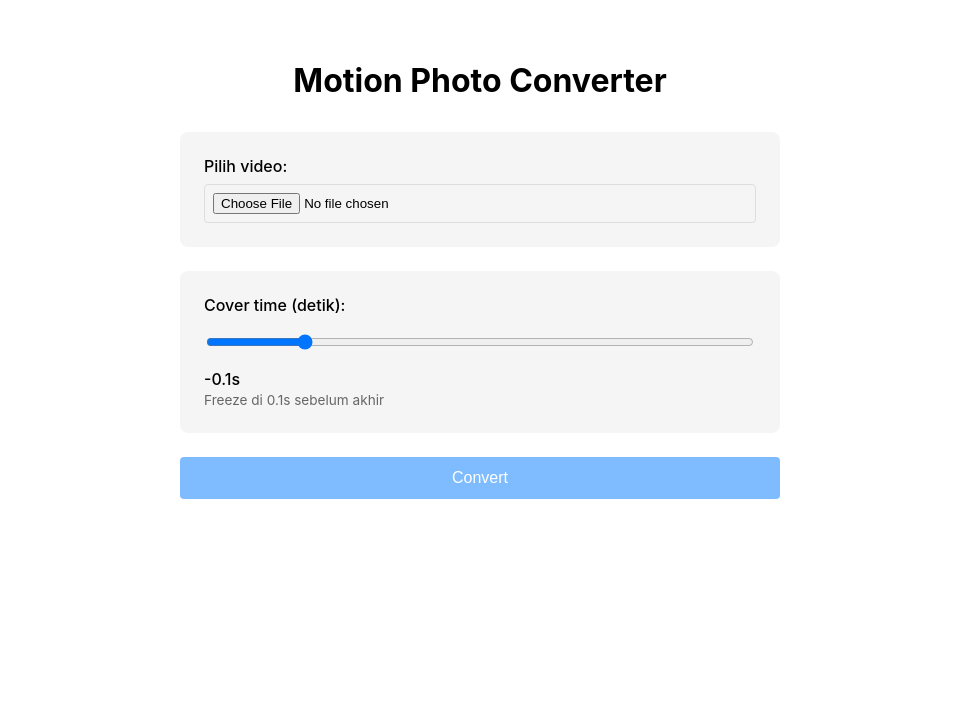
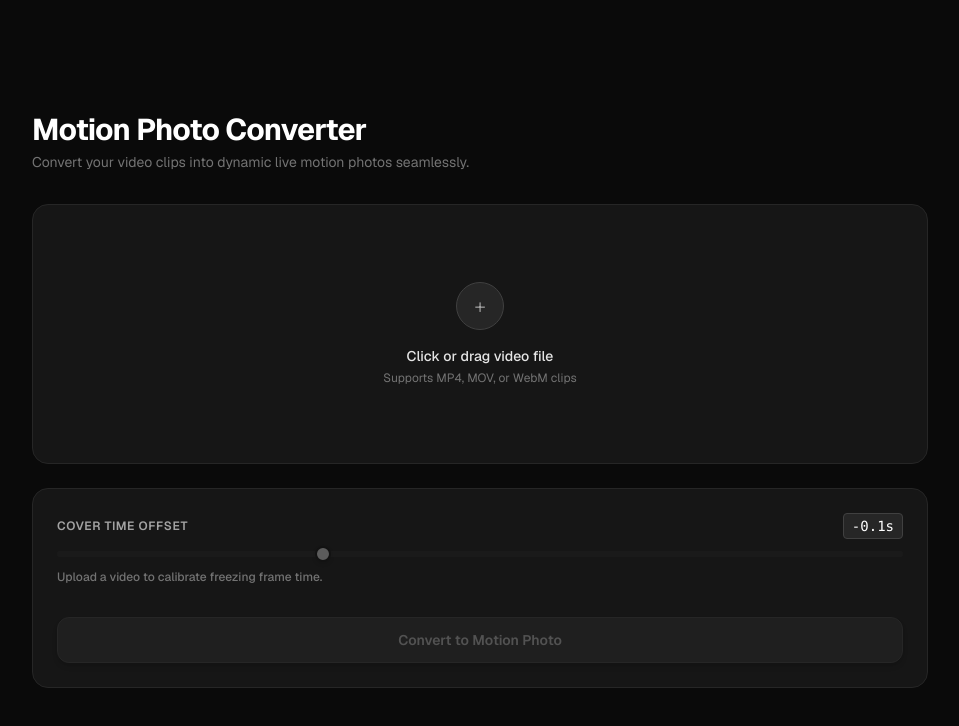
Before and after one commit to Tyoo18/Motion-Photo-Converter, a Next.js app: page / in a window 1280 px wide. Shown: the top 726 px of the page, without its empty margins (160-1119 px from the left). Built offline with nearby package versions, Linux system fonts and the light colour scheme.

Commit message:
UI/UX change 01

```diff
--- a/app/globals.css
+++ b/app/globals.css
@@ -1,83 +1,82 @@
-.container {
-  max-width: 600px;
-  margin: 0 auto;
-  padding: 2rem;
-  font-family: -apple-system, BlinkMacSystemFont, "Segoe UI", sans-serif;
+@import "tailwindcss";
+
+/* [STYLE]: Reset basic global canvas ke aesthetic deep dark mode */
+body {
+  background-color: #0a0a0a;
+  color: #ffffff;
+  font-family:
+    var(--font-geist-sans),
+    -apple-system,
+    BlinkMacSystemFont,
+    "Segoe UI",
+    Roboto,
+    sans-serif;
 }
 
-h1 {
-  text-align: center;
-  margin-bottom: 2rem;
+/* [STYLE]: Custom style khusus range slider agar tampak premium */
+.custom-slider {
+  -webkit-appearance: none;
+  appearance: none;
+  height: 6px;
+  background: #262626;
+  border-radius: 9999px;
+  outline: none;
+  transition: background 0.2s;
 }
 
-.card {
-  background: #f5f5f5;
-  padding: 1.5rem;
-  border-radius: 8px;
-  margin-bottom: 1.5rem;
+.custom-slider::-webkit-slider-thumb {
+  -webkit-appearance: none;
+  appearance: none;
+  width: 16px;
+  height: 16px;
+  border-radius: 50%;
+  background: #ffffff;
+  cursor: pointer;
+  border: 2px solid #0a0a0a;
+  box-shadow: 0 2px 4px rgba(0, 0, 0, 0.4);
+  transition:
+    transform 0.1s,
+    background-color 0.2s;
 }
 
-label {
-  display: flex;
-  flex-direction: column;
-  gap: 0.5rem;
-  font-weight: 500;
+.custom-slider::-webkit-slider-thumb:hover {
+  transform: scale(1.15);
 }
 
-input[type="file"],
-input[type="range"] {
-  padding: 0.5rem;
-  border: 1px solid #ddd;
-  border-radius: 4px;
+.custom-slider::-webkit-slider-thumb:active {
+  transform: scale(0.95);
+  background: #e5e5e5;
 }
 
-small {
-  color: #666;
-  font-size: 0.85rem;
+/* [STYLE]: Micro keyframe animations untuk memperhalus layout shifting */
+@keyframes fadeIn {
+  from {
+    opacity: 0;
+    transform: translateY(4px);
+  }
+  to {
+    opacity: 1;
+    transform: translateY(0);
+  }
 }
 
-button {
-  width: 100%;
-  padding: 0.75rem;
-  background: #007bff;
-  color: white;
-  border: none;
-  border-radius: 4px;
-  font-size: 1rem;
-  cursor: pointer;
+.animate-fade-in {
+  animation: fadeIn 0.4s cubic-bezier(0.16, 1, 0.3, 1) forwards;
 }
 
-button:hover:not(:disabled) {
-  background: #0056b3;
+@keyframes shake {
+  0%,
+  100% {
+    transform: translateX(0);
+  }
+  25% {
+    transform: translateX(-4px);
+  }
+  75% {
+    transform: translateX(4px);
+  }
 }
 
-button:disabled {
-  opacity: 0.5;
-  cursor: not-allowed;
+.animate-shake {
+  animation: shake 0.2s ease-in-out 2;
 }
-
-.error {
-  background: #fee;
-  color: #c33;
-  padding: 1rem;
-  border-radius: 4px;
-  margin-top: 1rem;
-}
-
-.success {
-  background: #efe;
-  color: #3c3;
-  padding: 1rem;
-  border-radius: 4px;
-  margin-top: 1rem;
-}
-
-.success a {
-  display: inline-block;
-  margin-top: 0.5rem;
-  padding: 0.5rem 1rem;
-  background: #3c3;
-  color: white;
-  text-decoration: none;
-  border-radius: 4px;
-}
--- a/app/page.js
+++ b/app/page.js
@@ -1,20 +1,50 @@
 "use client";
 
-import { useState } from "react";
+// [INIT]: Import React hooks yang dibutuhkan
+import { useState, useRef, useEffect } from "react";
 
 export default function Home() {
+  // [STATE]: Core states untuk file, waktu, dan status konversi
   const [videoFile, setVideoFile] = useState(null);
+  const [videoPreviewUrl, setVideoPreviewUrl] = useState("");
+  const [videoDuration, setVideoDuration] = useState(0);
   const [coverTime, setCoverTime] = useState(-0.1);
   const [loading, setLoading] = useState(false);
   const [error, setError] = useState("");
   const [downloadLink, setDownloadLink] = useState("");
 
+  // [INIT]: Ref untuk mengontrol video player secara langsung
+  const videoRef = useRef(null);
+
+  // [HANDLER]: Mengatur pergantian file video dan reset state lama
   const handleVideoChange = (e) => {
-    setVideoFile(e.target.files[0]);
+    const file = e.target.files[0];
+    if (!file) return;
+
+    if (videoPreviewUrl) {
+      URL.revokeObjectURL(videoPreviewUrl);
+    }
+
+    setVideoFile(file);
+    setVideoPreviewUrl(URL.createObjectURL(file));
     setError("");
     setDownloadLink("");
+    setCoverTime(-0.1);
   };
 
+  // [UTIL]: Sinkronisasi frame video player ketika nilai slider berubah
+  useEffect(() => {
+    if (!videoRef.current || !videoDuration) return;
+
+    if (coverTime < 0) {
+      const targetTime = videoDuration + coverTime;
+      videoRef.current.currentTime = Math.max(0, targetTime);
+    } else {
+      videoRef.current.currentTime = Math.min(coverTime, videoDuration);
+    }
+  }, [coverTime, videoDuration]);
+
+  // [HANDLER]: Mengirim data video ke server-side API untuk diconvert
   const handleConvert = async () => {
     if (!videoFile) {
       setError("Pilih video dulu");
@@ -49,58 +79,189 @@ export default function Home() {
     }
   };
 
+  // [RENDER]: Komponen UI utama dengan arsitektur Bento Grid Tailwind v4
   return (
-    <main className="container">
-      <h1>Motion Photo Converter</h1>
+    <main className="min-h-screen bg-[#0a0a0a] text-[#ffffff] flex flex-col items-center justify-center p-4 sm:p-8 selection:bg-white selection:text-black">
+      <div className="w-full max-w-4xl flex flex-col gap-6">
+        {/* Header Section */}
+        <header className="text-center sm:text-left mb-2">
+          <h1 className="text-2xl sm:text-3xl font-bold tracking-tight">
+            Motion Photo Converter
+          </h1>
+          <p className="text-sm text-[#737373] mt-1">
+            Convert your video clips into dynamic live motion photos seamlessly.
+          </p>
+        </header>
 
-      <div className="card">
-        <label>
-          Pilih video:
+        {/* TOP SECTION: Dynamic Split Grid Container */}
+        <section
+          className={`grid gap-4 transition-all duration-500 ease-in-out ${videoFile ? "grid-cols-1 md:grid-cols-2" : "grid-cols-1"}`}
+        >
+          {/* Box Input - Optimized to min-h-65 */}
+          <div className="relative bg-[#161616] border border-[#262626] rounded-2xl p-8 flex flex-col items-center justify-center min-h-65 text-center transition-all group hover:border-[#404040]">
             <input
               type="file"
               accept="video/*"
               onChange={handleVideoChange}
               disabled={loading}
+              className="absolute inset-0 w-full h-full opacity-0 cursor-pointer disabled:cursor-not-allowed z-10"
             />
-        </label>
-        {videoFile && <p>✓ {videoFile.name}</p>}
+            <div className="flex flex-col items-center gap-4 pointer-events-none">
+              <div className="w-12 h-12 rounded-full bg-[#262626] flex items-center justify-center border border-[#404040] group-hover:scale-105 transition-transform duration-300">
+                <span className="text-xl font-light text-[#a3a3a3]">
+                  {videoFile ? "↺" : "+"}
+                </span>
+              </div>
+              <div>
+                <p className="text-sm font-medium text-[#e5e5e5]">
+                  {videoFile
+                    ? "Want to change the video?"
+                    : "Click or drag video file"}
+                </p>
+                <p className="text-xs text-[#737373] mt-1">
+                  {videoFile
+                    ? `Current: ${videoFile.name}`
+                    : "Supports MP4, MOV, or WebM clips"}
+                </p>
+              </div>
+            </div>
           </div>
 
-      <div className="card">
-        <label>
-          Cover time (detik):
+          {/* Box Preview - Optimized to min-h-65 & max-h-57.5 */}
+          {videoFile && (
+            <div className="bg-[#161616] border border-[#262626] rounded-2xl p-4 flex flex-col items-center justify-center min-h-65 animate-fade-in">
+              <div className="relative w-full h-full max-h-57.5 rounded-xl overflow-hidden bg-[#0d0d0d] flex items-center justify-center">
+                <video
+                  ref={videoRef}
+                  src={videoPreviewUrl}
+                  preload="metadata"
+                  onLoadedMetadata={(e) => setVideoDuration(e.target.duration)}
+                  className="w-full h-full object-contain"
+                  muted
+                  playsInline
+                />
+                <div className="absolute bottom-2 left-2 bg-black/70 backdrop-blur-md px-2 py-1 rounded text-[10px] uppercase font-mono tracking-wider text-[#a3a3a3] border border-[#262626]">
+                  Live Preview
+                </div>
+              </div>
+            </div>
+          )}
+        </section>
+
+        {/* BOTTOM SECTION: Controls */}
+        <section className="bg-[#161616] border border-[#262626] rounded-2xl p-6 flex flex-col gap-6">
+          <div className="flex flex-col gap-3">
+            <div className="flex items-center justify-between">
+              <label className="text-xs font-semibold tracking-wider uppercase text-[#a3a3a3]">
+                Cover Time Offset
+              </label>
+              <span className="text-sm font-mono bg-[#262626] px-2 py-0.5 rounded text-white border border-[#404040]">
+                {coverTime >= 0
+                  ? `+${coverTime.toFixed(1)}s`
+                  : `${coverTime.toFixed(1)}s`}
+              </span>
+            </div>
+
             <input
               type="range"
-            min="-0.5"
-            max="2"
+              min="-1.5"
+              max={videoDuration > 0 ? Math.min(videoDuration, 3) : 3}
               step="0.1"
               value={coverTime}
               onChange={(e) => setCoverTime(parseFloat(e.target.value))}
-            disabled={loading}
+              disabled={loading || !videoFile}
+              className="custom-slider w-full accent-white disabled:opacity-30 disabled:cursor-not-allowed"
             />
-          <span>{coverTime.toFixed(1)}s</span>
-        </label>
-        <small>
-          {coverTime < 0
-            ? `Freeze di ${Math.abs(coverTime).toFixed(1)}s sebelum akhir`
-            : `Cover dari ${coverTime.toFixed(1)}s awal`}
-        </small>
+
+            <div className="text-xs text-[#737373] font-medium">
+              {!videoFile ? (
+                <span>Upload a video to calibrate freezing frame time.</span>
+              ) : coverTime < 0 ? (
+                <span>
+                  Freeze snapshot will be taken{" "}
+                  <span className="text-[#e5e5e5] font-mono">
+                    {Math.abs(coverTime).toFixed(1)}s
+                  </span>{" "}
+                  before the video ends.
+                </span>
+              ) : (
+                <span>
+                  Freeze snapshot will be taken{" "}
+                  <span className="text-[#e5e5e5] font-mono">
+                    {coverTime.toFixed(1)}s
+                  </span>{" "}
+                  from the beginning.
+                </span>
+              )}
+            </div>
           </div>
 
-      <button onClick={handleConvert} disabled={loading || !videoFile}>
-        {loading ? "Converting..." : "Convert"}
+          {/* Action Button Area - Optimized to flex-2 */}
+          <div className="flex flex-col gap-2 mt-2">
+            {downloadLink ? (
+              <div className="flex flex-col sm:flex-row gap-3 w-full">
+                <button
+                  onClick={() => {
+                    setDownloadLink("");
+                    setVideoFile(null);
+                    setVideoPreviewUrl("");
+                  }}
+                  className="flex-1 py-3 px-4 rounded-xl border border-[#262626] bg-[#262626] hover:bg-[#404040] text-sm font-medium transition-colors text-center"
+                >
+                  Convert Another Video
                 </button>
-
-      {error && <div className="error">{error}</div>}
-
-      {downloadLink && (
-        <div className="success">
-          <p>✓ Convert berhasil!</p>
-          <a href={downloadLink} download={`motion_photo_${Date.now()}.jpg`}>
-            Download
+                <a
+                  href={downloadLink}
+                  download={`motion_photo_${Date.now()}.jpg`}
+                  className="flex-2 py-3 px-4 rounded-xl bg-[#ffffff] text-[#000000] hover:bg-[#e5e5e5] text-sm font-semibold transition-colors text-center shadow-lg shadow-white/5"
+                >
+                  Download Motion Photo ↓
                 </a>
               </div>
+            ) : (
+              <button
+                onClick={handleConvert}
+                disabled={loading || !videoFile}
+                className="w-full py-3 px-4 rounded-xl text-sm font-semibold transition-all duration-300 transform active:scale-[0.99] bg-[#ffffff] text-[#000000] hover:bg-[#e5e5e5] disabled:bg-[#1f1f1f] disabled:text-[#525252] disabled:border disabled:border-[#262626] disabled:scale-100 disabled:cursor-not-allowed shadow-md"
+              >
+                {loading ? (
+                  <div className="flex items-center justify-center gap-2">
+                    <svg
+                      className="animate-spin h-4 w-4 text-[#525252]"
+                      xmlns="http://www.w3.org/2000/02/22-rdf-syntax-ns#"
+                      fill="none"
+                      viewBox="0 0 24 24"
+                    >
+                      <circle
+                        className="opacity-25"
+                        cx="12"
+                        cy="12"
+                        r="10"
+                        stroke="currentColor"
+                        strokeWidth="4"
+                      ></circle>
+                      <path
+                        className="opacity-75"
+                        fill="currentColor"
+                        d="M4 12a8 8 0 018-8V0C5.373 0 0 5.373 0 12h4zm2 5.291A7.962 7.962 0 014 12H0c0 3.042 1.135 5.824 3 7.938l3-2.647z"
+                      ></path>
+                    </svg>
+                    <span>Processing on Server...</span>
+                  </div>
+                ) : (
+                  "Convert to Motion Photo"
                 )}
+              </button>
+            )}
+
+            {error && (
+              <div className="mt-2 p-3 rounded-xl bg-red-950/30 border border-red-900/50 text-red-400 text-xs font-medium animate-shake">
+                ⚠️ Error: {error}
+              </div>
+            )}
+          </div>
+        </section>
+      </div>
     </main>
   );
 }
```
Lines whose indentation alone changed are shown as unchanged.
